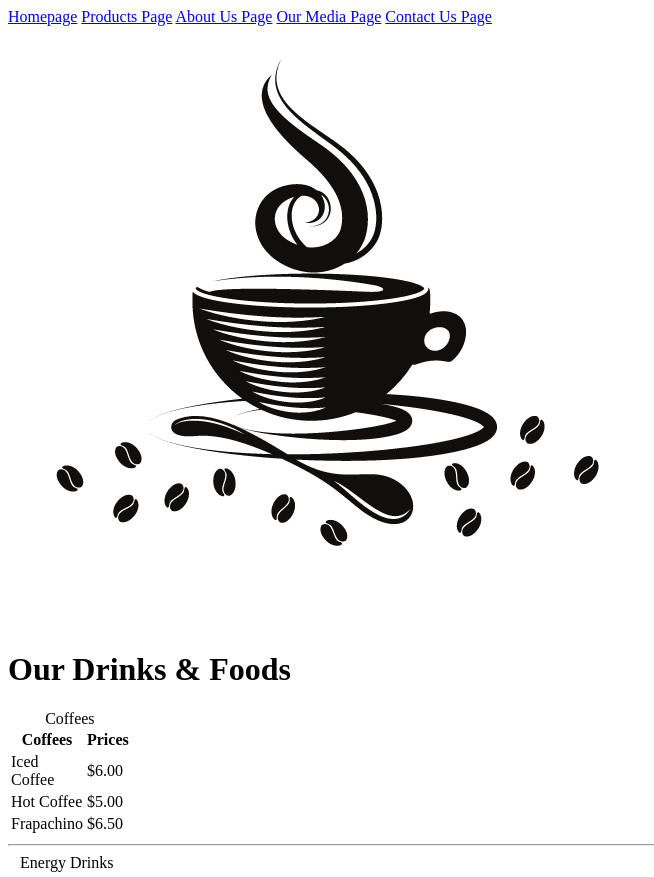
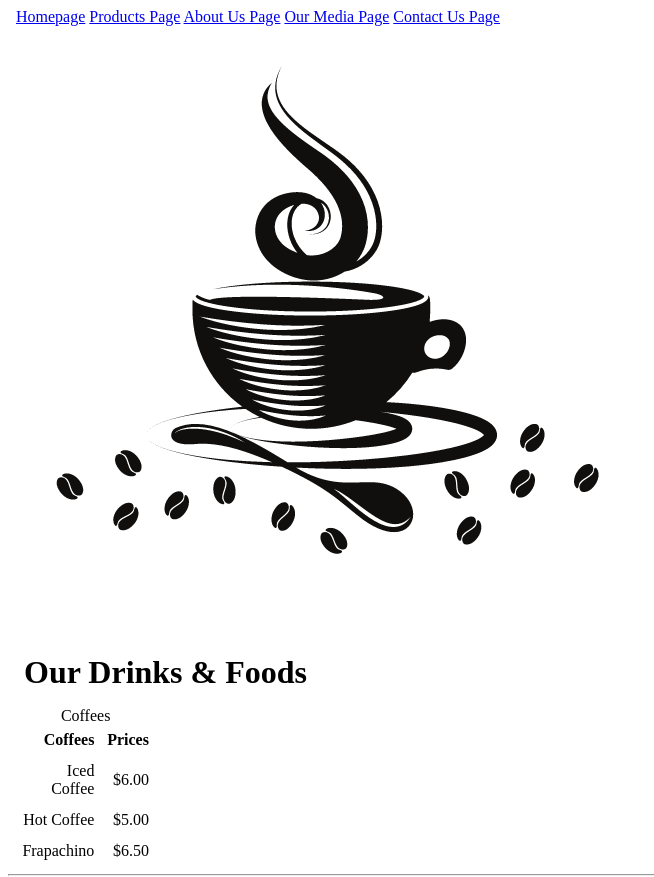
Before and after one commit to Eberna59/COMP001A.WEBDEV, a plain HTML site: page tables.html in a window 1280 px wide. Shown: the top 877 px of the page, without its empty margins (0-654 px from the left). Drawn offline with Linux system fonts and the light colour scheme.

Commit message:
added simple css

```diff
--- /dev/null
+++ b/stylesheet.css
@@ -0,0 +1,28 @@
+nav {
+    border: 1px;
+    border-collapse: collapse;
+    margin: .5em;
+}
+
+h1{
+    border: 1px;
+    border-collapse: collapse;
+    margin: .5em;
+}
+
+table {
+    border: 1px;
+    border-collapse: collapse;
+    margin: .5em;
+}
+th, td{
+    border: 1px;
+    padding: .4em;
+    text-align: right;
+}
+
+tbody{
+    border: 1px;
+    padding: .4em;
+    text-align: right;
+}
--- a/tables.html
+++ b/tables.html
@@ -1,6 +1,7 @@
 <!DOCTYPE html>
 <html lang="en">
 <head>
+    <link rel="stylesheet" href="stylesheet.css">
     <meta charset="UTF-8">
     <meta name="viewport" content="width=device-width, initial-scale=1.0">
     <title>Products</title>
```
Also changed, not shown: about.html (+1 -0 lines), forms.html (+1 -0 lines), index.html (+1 -0 lines), media.html (+1 -0 lines).
